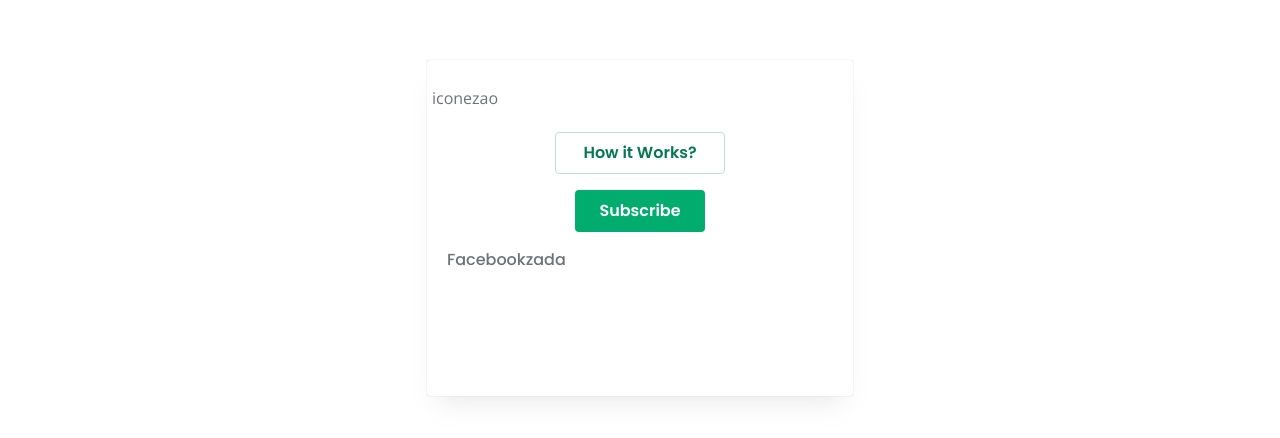
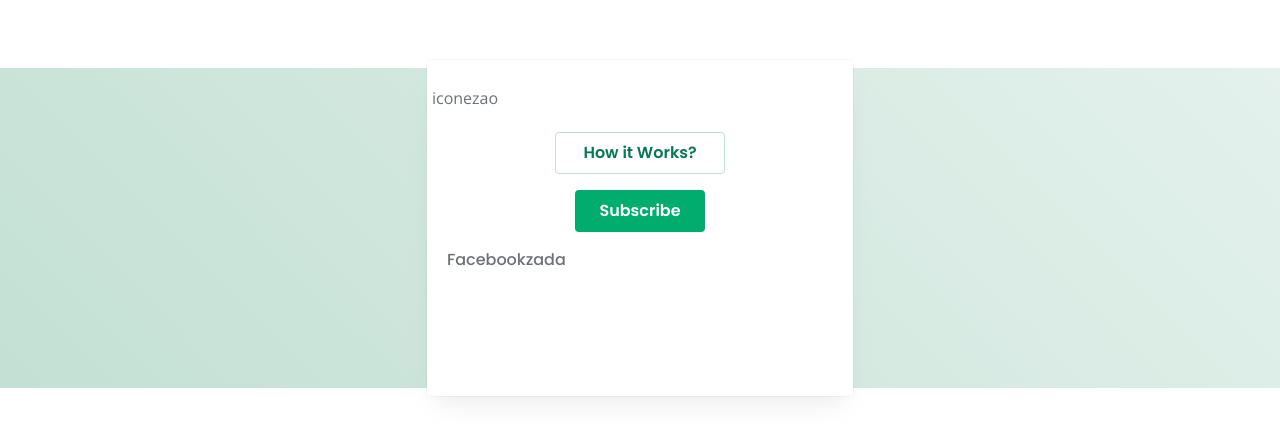
Before and after one commit to lucaslafere/infohomes-page, a React (Vite) app: page / in a window 1280 px wide. Shown: the part 172-610 px from the top of the page. Built offline with nearby package versions, Linux system fonts and the light colour scheme.

Commit message:
added gradient background

```diff
--- a/src/pages/home/style.ts
+++ b/src/pages/home/style.ts
@@ -2,10 +2,13 @@ import styled from "styled-components";
 
 export const CallToAction = styled.div`
   display: flex;
-  background: radial-gradient(
-    131.42% 122.58% at 50% 50%,
-    rgba(217, 217, 217, 0.02) 6.77%,
-    rgba(217, 217, 217, 0.8) 99.73%,
-    rgba(217, 217, 217, 0.6) 100%
+  justify-content: center;
+  align-items: center;
+  width: 100vw;
+  height: 40vh;
+  background: linear-gradient(
+    45deg,
+    ${(props) => props.theme.Green[25]},
+    ${(props) => props.theme.Green[5]}
   );
 `;
```
